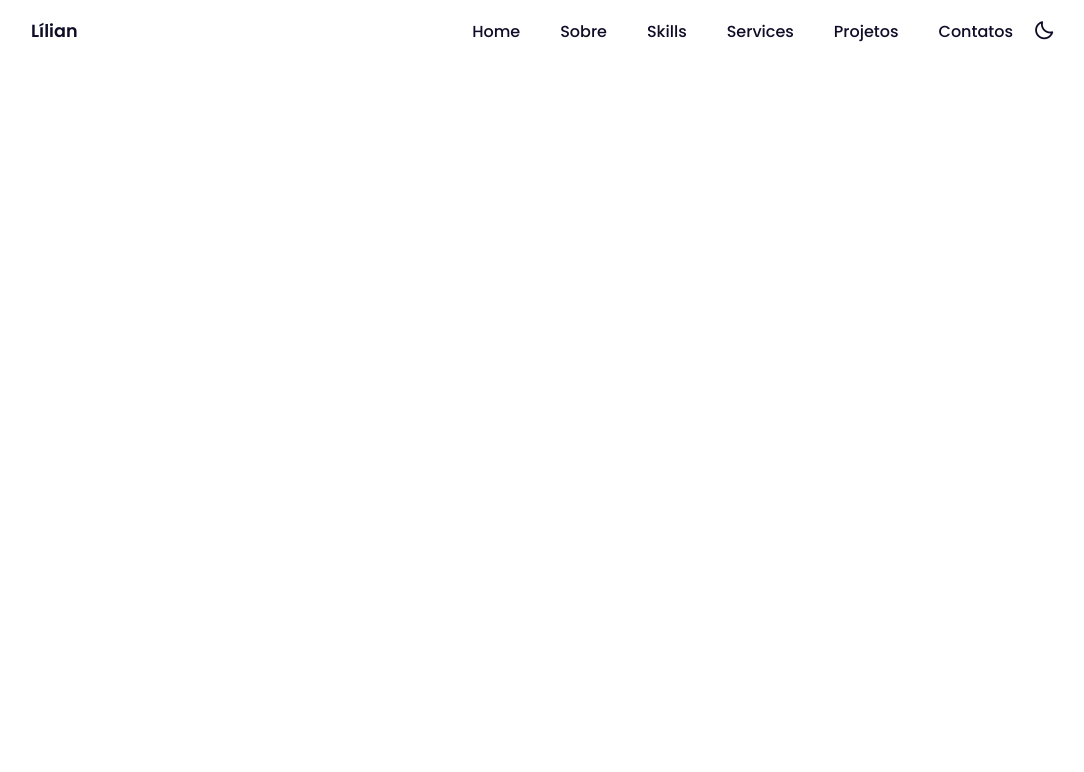
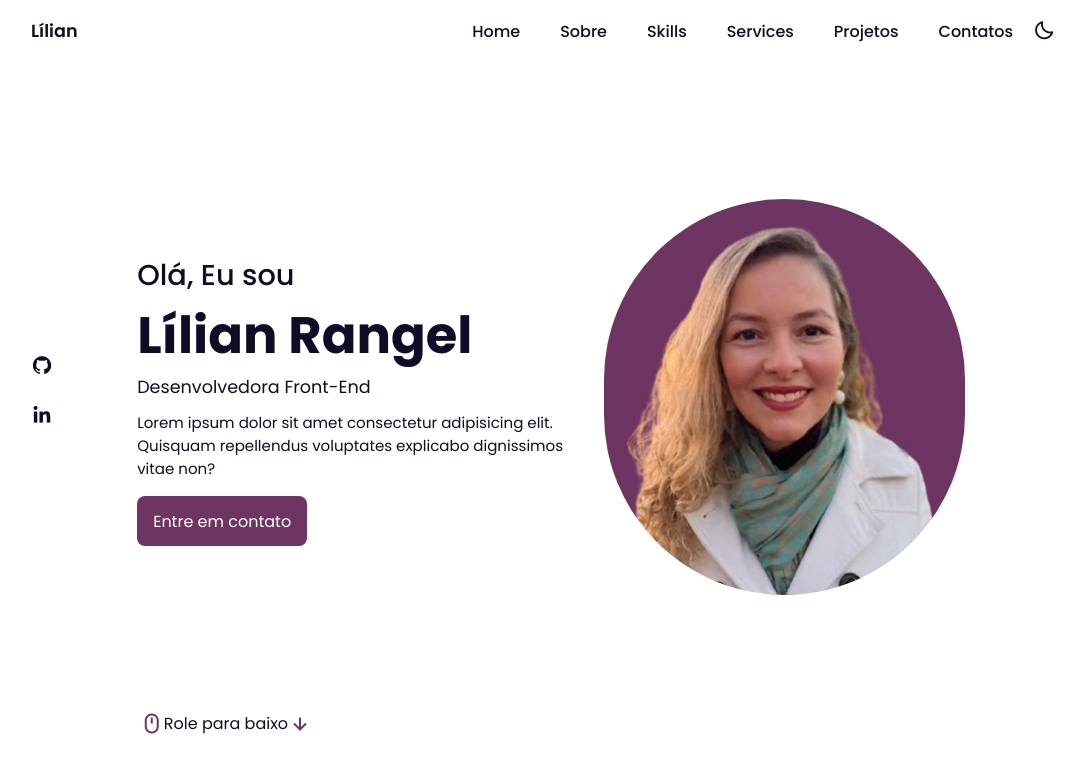
Before and after one commit to lilian-rangel/Projeto-Portfolio, a plain HTML site: page index.html in a window 1280 px wide. Shown: the whole page, without its empty margins (97-1181 px from the left). Drawn offline with nearby package versions, Linux system fonts and the light colour scheme.

Commit message:
:construction: feat: create home section

```diff
--- a/assets/css/styles.css
+++ b/assets/css/styles.css
@@ -21,7 +21,10 @@
     --big-font: 3.2rem;
     --medium-font: 1.8rem;
     --p-font: 0.941rem;
+}
 
+section {
+    padding: 50px 10%;
 }
 
 body {
@@ -84,3 +87,87 @@ header.shadow {
     font-size: 22px;
     cursor: pointer;
 }
+
+.home {
+    position: relative;
+    width: 100%;
+    min-height: 100vh;
+    display: grid;
+    grid-template-columns: 0.2fr 1fr 1fr;
+    align-items: center;
+    gap: 1rem;
+}
+
+.home-img {
+    order: 3;
+}
+
+.home-img img {
+    width: 80%;
+    border-radius: 200px;
+}
+
+.home-text span {
+    font-size: var(--medium-font);
+    font-weight: 500;
+}
+
+.home-text h1 {
+    font-size: var(--big-font);
+}
+
+.home-text h2 {
+    font-size: 1.1rem;
+    font-weight: 400;
+}
+
+.home-text p {
+    font-size: var(--p-font);
+    font-weight: 400;
+    margin: 0.7rem 0 1rem;
+}
+
+.social {
+    display: flex;
+    flex-direction: column;
+}
+
+.social a {
+    margin-bottom: 1rem;
+    font-size: 22px;
+    color: var(--text-color);
+}
+
+.social a:hover {
+    color: var(--hover);
+}
+
+.btn {
+    display: inline-block;
+    background: var(--main-color);
+    color: var(--bg-color);
+    padding: 0.8rem 1rem;
+    border-radius: 0.5rem;
+}
+
+.btn:hover {
+    background: var(--hover);
+}
+
+.scroll-down {
+    position: absolute;
+    bottom: 4rem;
+    left: 18.5%;
+}
+
+.scroll-down a {
+    display: flex;
+    align-items: center;
+    font-size: 1rem;
+    color: var(--text-color);
+}
+
+.scroll-down .bx {
+    color: var(--main-color);
+    font-size: 24px;
+}
--- a/index.html
+++ b/index.html
@@ -27,10 +27,31 @@
             <li><a href="#contato">Contatos</a></li>
             <div class="bx bx-moon" id="darkmode"></div>
         </ul>
-
     </header>
 
-
+    <section class="home" id="home">
+        <div class="social">
+            <a href="https://github.com/lilian-rangel" target="_blank"><i class='bx bxl-github'></i></a>
+            <a href="https://www.linkedin.com/in/lilian-rangel-de-paiva/" target="_blank"><i class='bx bxl-linkedin'></i></a>
+        </div>
+        <div class="home-img">
+            <img src="./assets/img/profile-purple.jpg" alt="foto de perfil">
+        </div>
+        <div class="home-text">
+            <span>Olá, Eu sou</span>
+            <h1>Lílian Rangel</h1>
+            <h2>Desenvolvedora Front-End</h2>
+            <p>Lorem ipsum dolor sit amet consectetur adipisicing elit. Quisquam repellendus voluptates explicabo dignissimos vitae non?</p>
+            <a href="#contato" class="btn">Entre em contato</a>
+        </div>
+        <div class="scroll-down">
+            <a href="#sobre">
+                <i class='bx bx-mouse' ></i>
+                <span>Role para baixo</span>
+                <i class='bx bx-down-arrow-alt' ></i>
+            </a>
+        </div>
+    </section>
 
 
     <script src="./assets/js/script.js"></script>
```
Also changed, not shown: assets/img/profile-purple.jpg (added).
